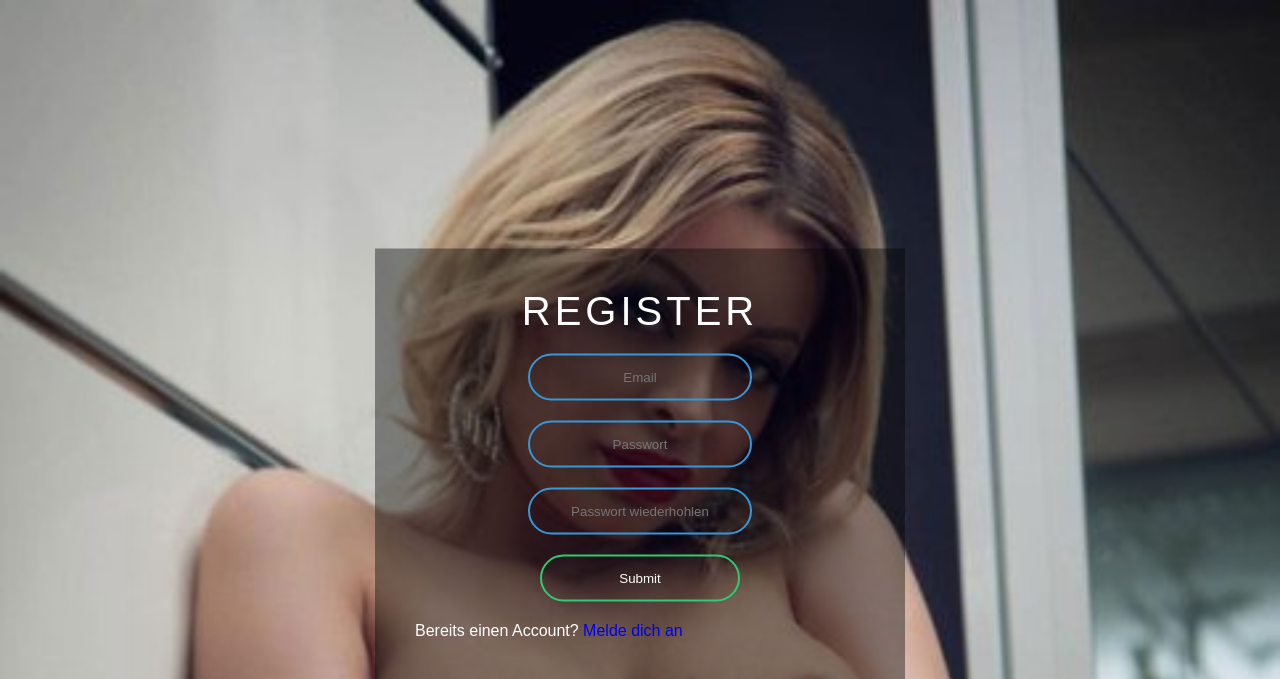
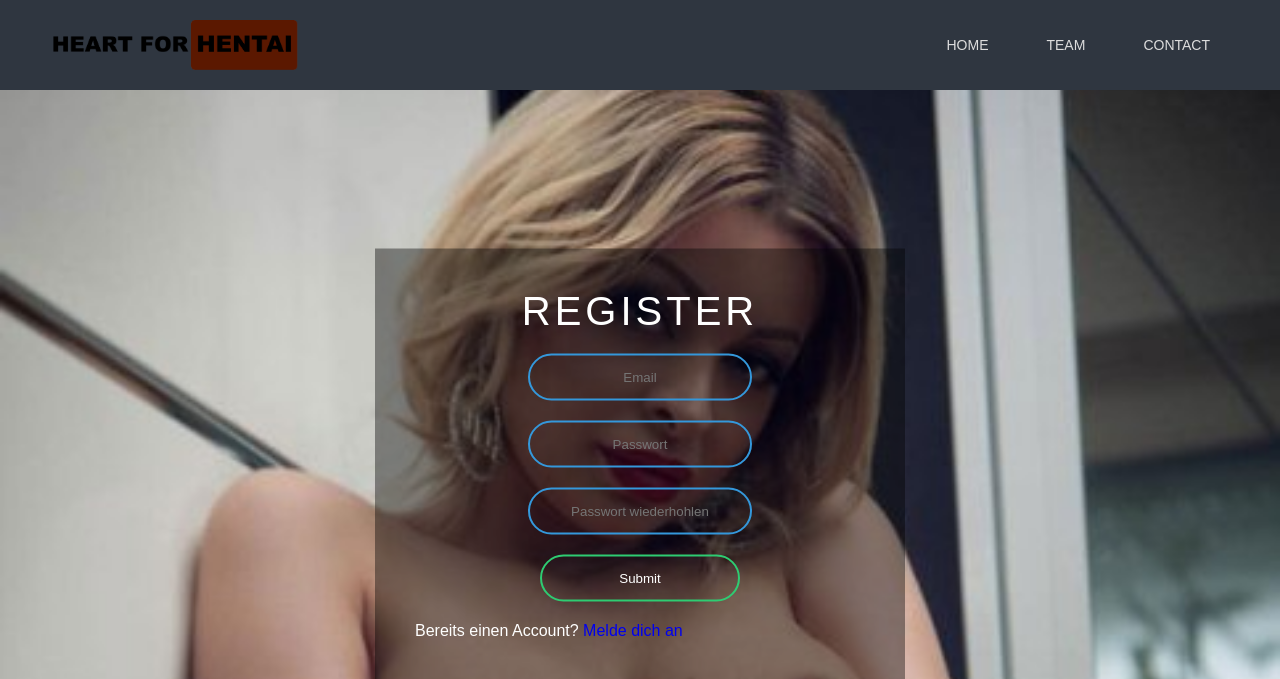
Before and after one commit to TeeJan2/HeartForHentai, a PHP site: page /register.php in a window 1280 px wide. Shown: the top 679 px of the page. Run offline with PHP 8.4, Linux system fonts and the light colour scheme.

Commit message:
Navbar Upgraded

```diff
--- a/contact.php
+++ b/contact.php
@@ -9,17 +9,18 @@
 <body>
 <header>
             <div class="inner-width">
-        <a href="#" class="logo.png" alt=""></a>
+                <a href="/" class="logo" alt=""><img src="images/logo.png"></img></a>
                 <i class="menu-toggle-btn fas fa-bars"></i>
                 <nav class="navigation-menu">
                     <a href="index.php"><i class="fas fa-home home"></i> Home</a>
                     <a href="register.php"><i class="fas fa-align-left register"></i> Register</a>
-            <a href="login.php"><i class="fab fa-buffer works"></i> Works</a>
+                    <a href="login.php"><i class="fab fa-buffer login"></i> Login</a>
                     <a href="team.php"><i class="fas fa-users team"></i> Team</a>
                     <a href="contact.php"><i class="fas fa-headset contact"></i> Contact</a>
                 </nav>
             </div>
         </header>
+
 <script type="text/javascript">
     $(".menu-toggle-btn".click(function(){
         $(this).toggleClass("fa-times");
--- a/fortnite.php
+++ b/fortnite.php
@@ -11,7 +11,7 @@
 <body>
 <header>
             <div class="inner-width">
-        <a href="#" class="logo.png" alt=""></a>
+                <a href="/" class="logo" alt=""><img src="images/logo.png"></img></a>
                 <i class="menu-toggle-btn fas fa-bars"></i>
                 <nav class="navigation-menu">
                     <a href="index.php"><i class="fas fa-home home"></i> Home</a>
--- a/imprint.php
+++ b/imprint.php
@@ -10,10 +10,14 @@
 <body>
 <header>
             <div class="inner-width">
-        <a href="#" class="logo.png" alt=""></a>
+                <a href="/" class="logo" alt=""><img src="images/logo.png"></img></a>
                 <i class="menu-toggle-btn fas fa-bars"></i>
                 <nav class="navigation-menu">
                     <a href="index.php"><i class="fas fa-home home"></i> Home</a>
+                    <a href="register.php"><i class="fas fa-align-left register"></i> Register</a>
+                    <a href="login.php"><i class="fab fa-buffer login"></i> Login</a>
+                    <a href="team.php"><i class="fas fa-users team"></i> Team</a>
+                    <a href="contact.php"><i class="fas fa-headset contact"></i> Contact</a>
                 </nav>
             </div>
         </header>
--- a/overwatch.php
+++ b/overwatch.php
@@ -9,9 +9,9 @@
         <link rel="stylesheet" href="https://cdnjs.cloudflare.com/ajax/libs/font-awesome/5.12.1/css/all.min.css">
     </head>
     <body>
-        <header>
+    <header>
             <div class="inner-width">
-                <a href="#" class="logo.png" alt=""></a>
+                <a href="/" class="logo" alt=""><img src="images/logo.png"></img></a>
                 <i class="menu-toggle-btn fas fa-bars"></i>
                 <nav class="navigation-menu">
                     <a href="index.php"><i class="fas fa-home home"></i> Home</a>
--- a/privancypolicy.php
+++ b/privancypolicy.php
@@ -10,10 +10,14 @@
 <body>
 <header>
             <div class="inner-width">
-        <a href="#" class="logo.png" alt=""></a>
+                <a href="/" class="logo" alt=""><img src="images/logo.png"></img></a>
                 <i class="menu-toggle-btn fas fa-bars"></i>
                 <nav class="navigation-menu">
                     <a href="index.php"><i class="fas fa-home home"></i> Home</a>
+                    <a href="register.php"><i class="fas fa-align-left register"></i> Register</a>
+                    <a href="login.php"><i class="fab fa-buffer login"></i> Login</a>
+                    <a href="team.php"><i class="fas fa-users team"></i> Team</a>
+                    <a href="contact.php"><i class="fas fa-headset contact"></i> Contact</a>
                 </nav>
             </div>
         </header>
--- a/register.php
+++ b/register.php
@@ -12,6 +12,18 @@ $pdo = new PDO('mysql:host=localhost;dbname=DB_HEARTFORHENTAI', 'DB_HEARTFORHENT
     <link href="https://fonts.googleapis.com/css?family=Permanent+Marker" rel="stylesheet">
 </head>
 <body>
+
+<header>
+            <div class="inner-width">
+                <a href="/" class="logo" alt=""><img src="images/logo.png"></img></a>
+                <i class="menu-toggle-btn fas fa-bars"></i>
+                <nav class="navigation-menu">
+                    <a href="index.php"><i class="fas fa-home home"></i> Home</a>
+                    <a href="team.php"><i class="fas fa-users team"></i> Team</a>
+                    <a href="contact.php"><i class="fas fa-headset contact"></i> Contact</a>
+                </nav>
+            </div>
+        </header>
 
 <?php
  $showFormular = true;
--- a/sfm.php
+++ b/sfm.php
@@ -11,7 +11,7 @@
 <body>
 <header>
             <div class="inner-width">
-        <a href="#" class="logo.png" alt=""></a>
+                <a href="/" class="logo" alt=""><img src="images/logo.png"></img></a>
                 <i class="menu-toggle-btn fas fa-bars"></i>
                 <nav class="navigation-menu">
                     <a href="index.php"><i class="fas fa-home home"></i> Home</a>
--- a/team.php
+++ b/team.php
@@ -10,7 +10,7 @@
 <body>
 <header>
             <div class="inner-width">
-        <a href="#" class="logo.png" alt=""></a>
+                <a href="/" class="logo" alt=""><img src="images/logo.png"></img></a>
                 <i class="menu-toggle-btn fas fa-bars"></i>
                 <nav class="navigation-menu">
                     <a href="index.php"><i class="fas fa-home home"></i> Home</a>
```
Also changed, not shown: info.php (+5 -3 lines), login.php (+12 -0 lines). Lines whose indentation alone changed are shown as unchanged.
